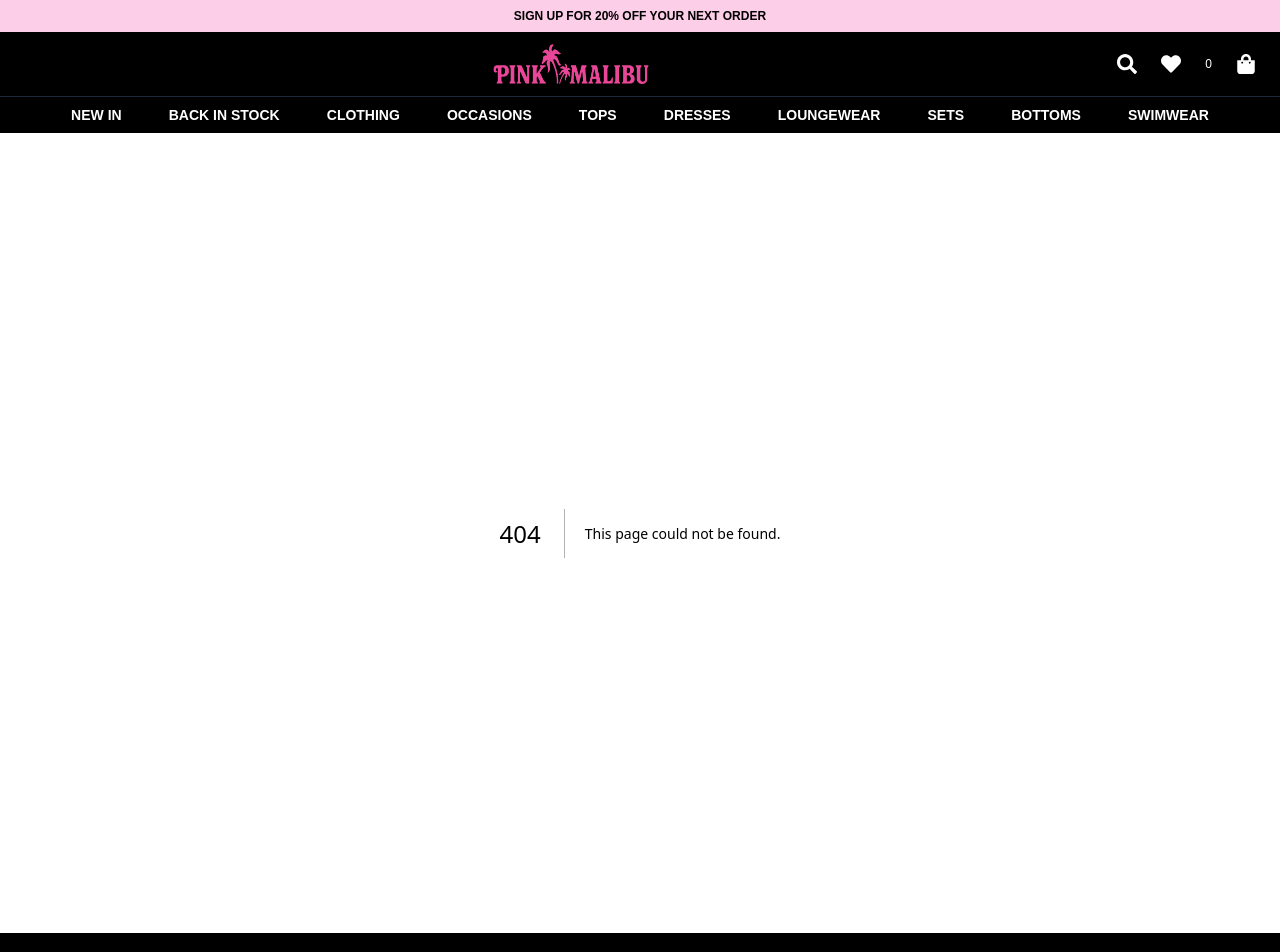
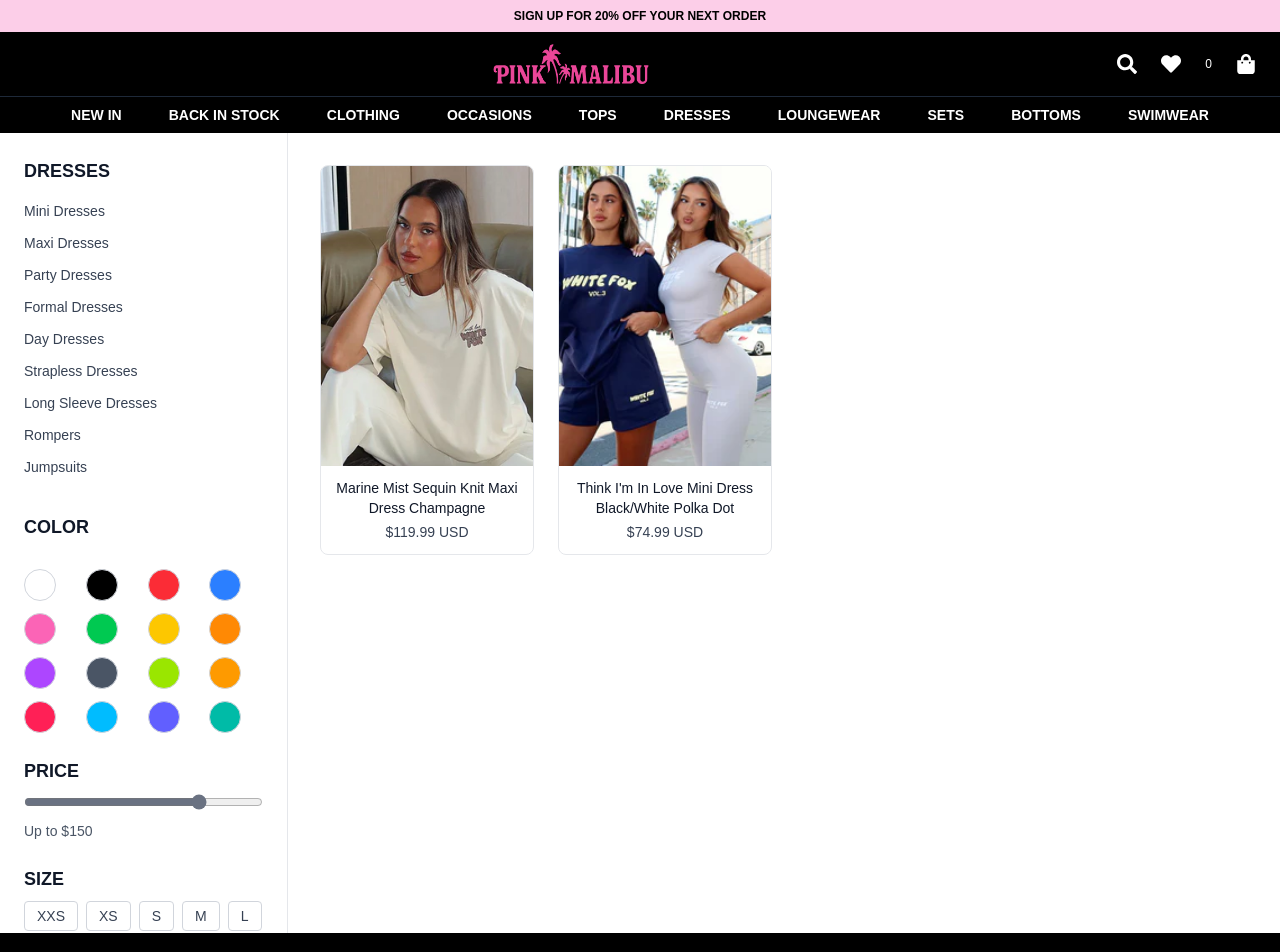
Before and after one commit to hamzaq453/malibu-ecommerce, a Next.js app: page /product in a window 1280 px wide. Before the commit this address had no page. Shown: the top 952 px of the page. Built offline with nearby package versions, Linux system fonts and the light colour scheme.

Commit message:
Create Product page

```diff
--- a/app/page.tsx
+++ b/app/page.tsx
@@ -1,11 +1,9 @@
 import React from 'react'
 import HeroSection from './components/HeroSection'
-
 
 const page = () => {
   return (
     <div>
-
       <HeroSection />
     </div>
   )
--- /dev/null
+++ b/app/product/page.tsx
@@ -0,0 +1,181 @@
+'use client'
+
+import React, { useState } from 'react';
+import Image from 'next/image';
+
+interface Product {
+  id: number;
+  name: string;
+  price: string;
+  image: string;
+  trending: boolean;
+  sizes: string[];
+  category: string;
+  color: string | string[];
+}
+
+const products: Product[] = [
+  {
+    id: 1,
+    name: 'Marine Mist Sequin Knit Maxi Dress Champagne',
+    price: '$119.99 USD',
+    image: '/Hero3.png',
+    trending: true,
+    sizes: ['XXS', 'XS', 'S', 'M', 'L', 'XL'],
+    category: 'Maxi Dresses',
+    color: 'champagne'
+  },
+  {
+    id: 2,
+    name: "Think I'm In Love Mini Dress Black/White Polka Dot",
+    price: '$74.99 USD',
+    image: '/Hero4.png',
+    trending: true,
+    sizes: ['XXS', 'XS', 'S', 'M', 'L', 'XL'],
+    category: 'Mini Dresses',
+    color: 'black'
+  },
+];
+
+export default function ProductsPage() {
+  const [hovered, setHovered] = useState<number | null>(null);
+  const [price, setPrice] = useState<number>(150);
+
+  const colors = [
+    'bg-white', 'bg-black', 'bg-red-500', 'bg-blue-500',
+    'bg-pink-400', 'bg-green-500', 'bg-yellow-400', 'bg-orange-400',
+    'bg-purple-500', 'bg-gray-600', 'bg-lime-400', 'bg-amber-500',
+    'bg-rose-500', 'bg-sky-400', 'bg-indigo-500', 'bg-teal-500'
+  ];
+
+  return (
+    <div className="flex min-h-screen bg-white text-gray-900">
+
+      {/* Sidebar */}
+      <aside className="w-72 p-6 border-r border-gray-200 sticky top-0 h-screen overflow-y-auto bg-white sidebar-scrollbar">
+        <h2 className="font-bold text-lg mb-4">DRESSES</h2>
+        <ul className="space-y-3 text-sm text-gray-700">
+          {[
+            "Mini Dresses",
+            "Maxi Dresses",
+            "Party Dresses",
+            "Formal Dresses",
+            "Day Dresses",
+            "Strapless Dresses",
+            "Long Sleeve Dresses",
+            "Rompers",
+            "Jumpsuits",
+          ].map((item) => (
+            <li
+              key={item}
+              className="hover:underline cursor-pointer hover:text-black transition-colors"
+            >
+              {item}
+            </li>
+          ))}
+        </ul>
+
+        <h2 className="font-bold mt-9 mb-7 text-lg">COLOR</h2>
+        <div className="grid grid-cols-4 gap-x-2 gap-y-3">
+          {colors.map((bg, i) => (
+            <span
+              key={i}
+              className={`${bg} w-8 h-8 rounded-full border border-gray-300 cursor-pointer`}
+            />
+          ))}
+        </div>
+
+        <h2 className="font-bold mt-6 mb-2 text-lg">PRICE</h2>
+        <div className="mb-4">
+          <input
+            type="range"
+            min="0"
+            max="200"
+            value={price}
+            onChange={(e) => setPrice(Number(e.target.value))}
+            className="w-full accent-gray-500"
+          />
+          <p className="text-sm mt-1 text-gray-600">Up to ${price}</p>
+        </div>
+
+        <h2 className="font-bold mt-6 mb-2 text-lg">SIZE</h2>
+        <div className="flex flex-wrap gap-2">
+          {['XXS', 'XS', 'S', 'M', 'L', 'XL'].map((size) => (
+            <span
+              key={size}
+              className="border border-gray-300 px-3 py-1 text-sm rounded bg-white text-gray-700 cursor-pointer hover:bg-gray-100 hover:text-black transition"
+            >
+              {size}
+            </span>
+          ))}
+        </div>
+      </aside>
+
+      {/* Product Grid */}
+      <main className="flex-1 p-8">
+        <div className="grid grid-cols-1 sm:grid-cols-2 md:grid-cols-3 lg:grid-cols-4 gap-6">
+          {products.map((product) => (
+            <div
+              key={product.id}
+              className="relative group border border-gray-200 rounded-lg overflow-hidden transition-shadow hover:shadow-xl"
+              onMouseEnter={() => setHovered(product.id)}
+              onMouseLeave={() => setHovered(null)}
+            >
+              <div className="relative w-full h-[300px]">
+                <Image
+                  src={product.image}
+                  alt={product.name}
+                  fill
+                  className="object-cover transition-transform duration-300 group-hover:scale-105"
+                />
+
+                <div
+                  className={`absolute bottom-0 left-0 w-full flex flex-wrap justify-center gap-2 p-2 transition-all duration-300 ${
+                    hovered === product.id ? 'opacity-100 translate-y-0' : 'opacity-0 translate-y-5'
+                  }`}
+                >
+                  {product.sizes.map((size) => (
+                    <span
+                      key={size}
+                      className="bg-white text-black text-xs px-2 py-1 border border-gray-400 rounded"
+                    >
+                      {size}
+                    </span>
+                  ))}
+                </div>
+
+                </div>
+
+              <div className="p-3 text-center">
+                <h3 className="text-sm font-medium text-gray-900 line-clamp-2">{product.name}</h3>
+                <p className="text-sm text-gray-700 mt-1">{product.price}</p>
+              </div>
+            </div>
+          ))}
+        </div>
+      </main>
+
+      {/* Scrollbar style */}
+      <style jsx>{`
+        .sidebar-scrollbar::-webkit-scrollbar {
+          width: 8px;
+        }
+        .sidebar-scrollbar::-webkit-scrollbar-track {
+          background: #f1f1f1;
+        }
+        .sidebar-scrollbar::-webkit-scrollbar-thumb {
+          background-color: #ccc;
+          border-radius: 8px;
+          border: 2px solid #f1f1f1;
+        }
+        .sidebar-scrollbar::-webkit-scrollbar-thumb:hover {
+          background-color: #aaa;
+        }
+        .sidebar-scrollbar {
+          scrollbar-width: thin;
+          scrollbar-color: #ccc #f1f1f1;
+        }
+      `}</style>
+    </div>
+  );
+}
```
